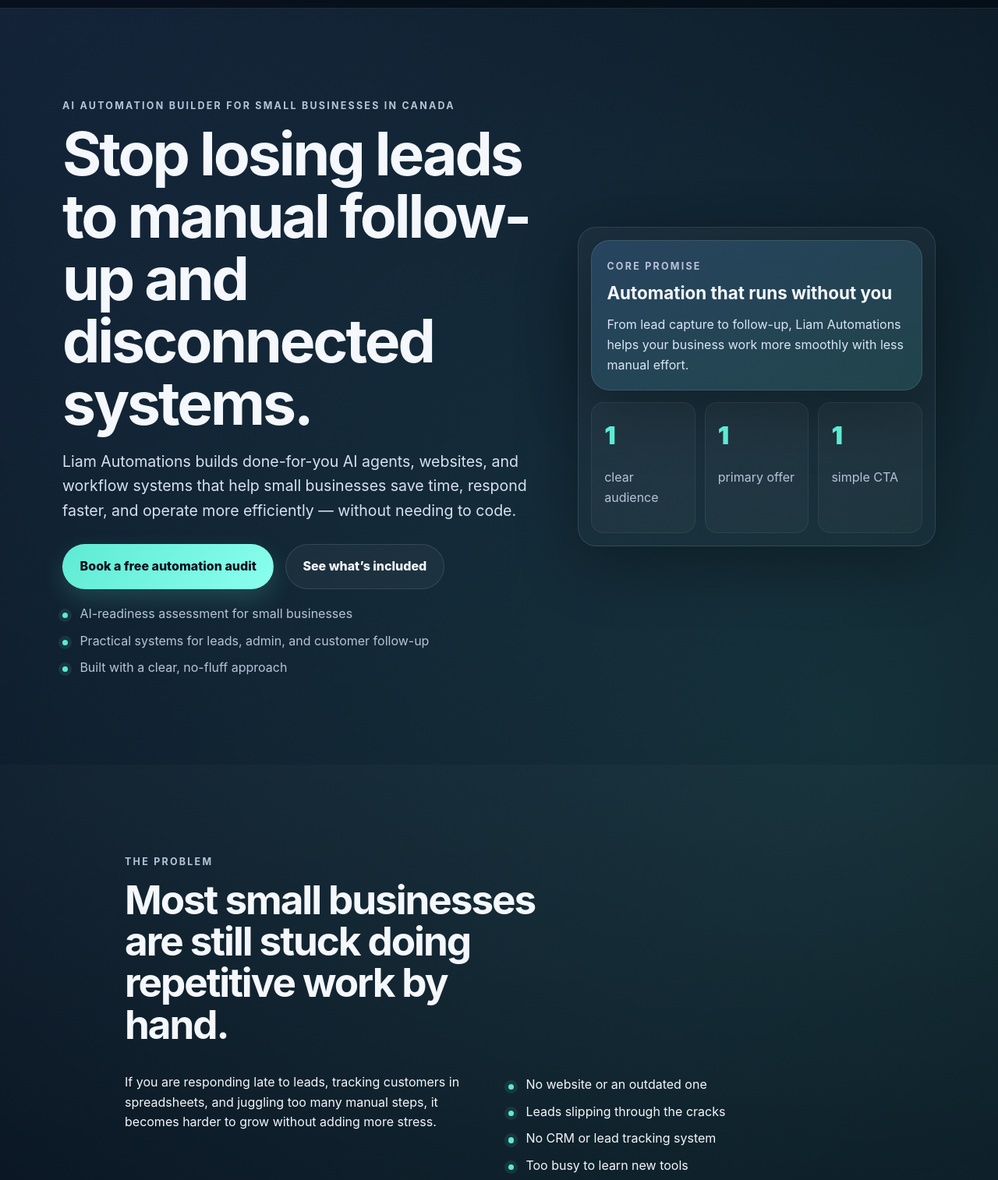
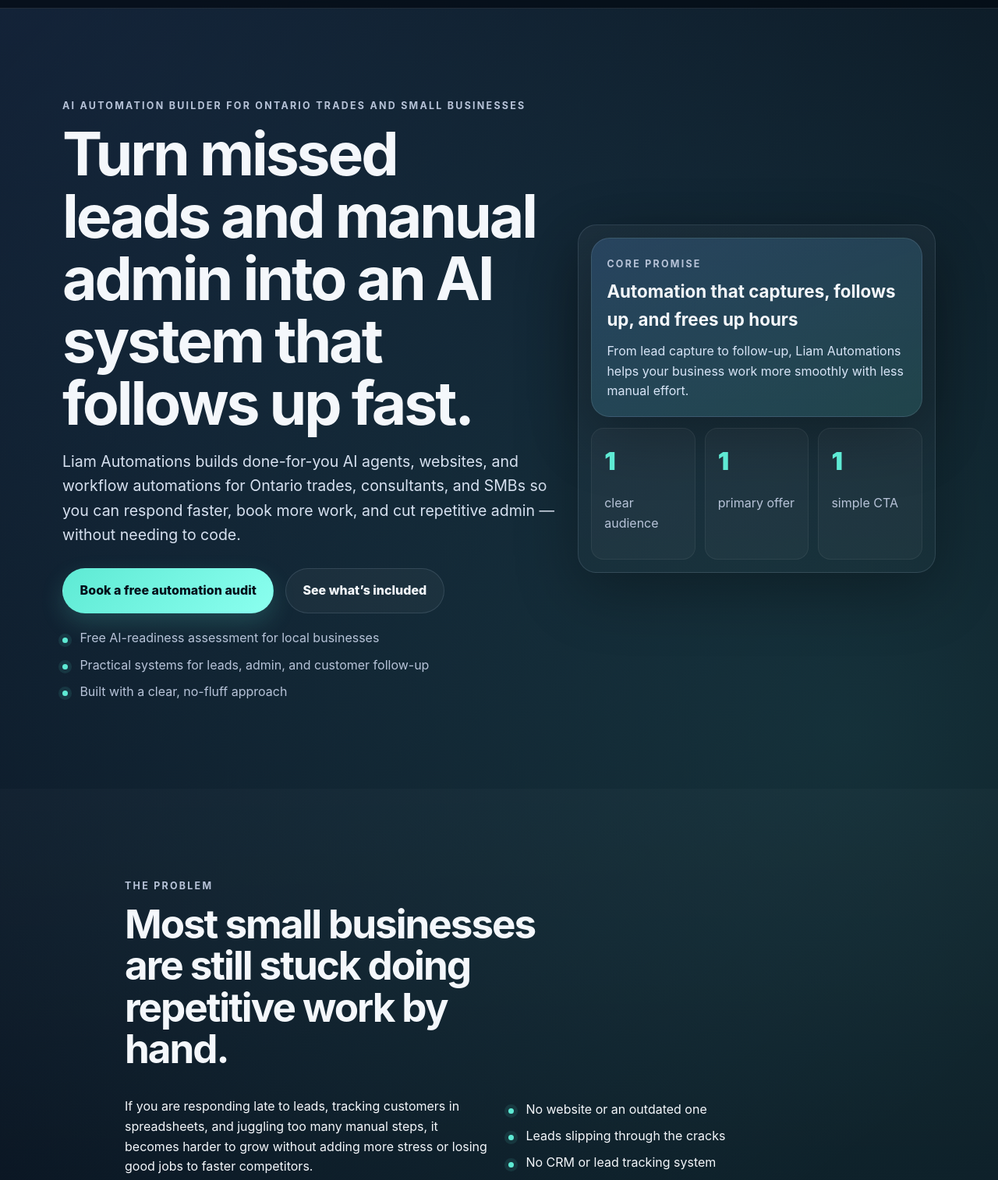
Before and after one commit to mukeshkumarkella-code/liam-automations-landing-page, a plain HTML site: page index.html in a window 1280 px wide. Shown: the part 66-1580 px from the top of the page at 78% size. Drawn offline with Linux system fonts and the light colour scheme.

Commit message:
Refresh Liam Automations landing page copy

```diff
--- a/index.html
+++ b/index.html
@@ -3,16 +3,16 @@
   <head>
     <meta charset="UTF-8" />
     <meta name="viewport" content="width=device-width, initial-scale=1.0" />
-    <title>Liam Automations | AI Automation for Small Businesses</title>
+    <title>Liam Automations | AI Automation for Ontario Trades & SMBs</title>
     <meta
       name="description"
-      content="Liam Automations helps small businesses in Canada save time, capture more leads, and reduce manual work with AI automation, intelligent agents, and smart workflow systems."
+      content="Liam Automations helps Ontario trades, consultants, and SMBs save time, capture more leads, and reduce manual work with AI automation, intelligent agents, and smart workflow systems."
     />
     <meta name="robots" content="index,follow" />
-    <meta property="og:title" content="Liam Automations | AI Automation for Small Businesses" />
+    <meta property="og:title" content="Liam Automations | AI Automation for Ontario Trades & SMBs" />
     <meta
       property="og:description"
-      content="Done-for-you AI agents, website setup, and workflow automation for small businesses that want to save time and convert more leads."
+      content="Done-for-you AI agents, website setup, and workflow automation for Ontario trades and small businesses that want to save time and convert more leads."
     />
     <meta property="og:type" content="website" />
     <meta property="og:url" content="#" />
@@ -42,17 +42,17 @@
       <section class="hero section">
         <div class="container hero-grid">
           <div class="hero-copy">
-            <p class="eyebrow">AI automation builder for small businesses in Canada</p>
-            <h1>Stop losing leads to manual follow-up and disconnected systems.</h1>
+            <p class="eyebrow">AI automation builder for Ontario trades and small businesses</p>
+            <h1>Turn missed leads and manual admin into an AI system that follows up fast.</h1>
             <p class="lead">
-              Liam Automations builds done-for-you AI agents, websites, and workflow systems that help small businesses save time, respond faster, and operate more efficiently — without needing to code.
+              Liam Automations builds done-for-you AI agents, websites, and workflow automations for Ontario trades, consultants, and SMBs so you can respond faster, book more work, and cut repetitive admin — without needing to code.
             </p>
             <div class="cta-row">
               <a class="button" href="#contact">Book a free automation audit</a>
               <a class="button button-secondary" href="#services">See what’s included</a>
             </div>
             <ul class="trust-list" aria-label="Highlights">
-              <li>AI-readiness assessment for small businesses</li>
+              <li>Free AI-readiness assessment for local businesses</li>
               <li>Practical systems for leads, admin, and customer follow-up</li>
               <li>Built with a clear, no-fluff approach</li>
             </ul>
@@ -60,7 +60,7 @@
           <div class="hero-panel" aria-label="Summary panel">
             <div class="panel-card panel-card-accent">
               <span class="panel-label">Core promise</span>
-              <strong>Automation that runs without you</strong>
+              <strong>Automation that captures, follows up, and frees up hours</strong>
               <p>From lead capture to follow-up, Liam Automations helps your business work more smoothly with less manual effort.</p>
             </div>
             <div class="stats-grid">
@@ -88,7 +88,7 @@
           <div class="two-col">
             <div>
               <p>
-                If you are responding late to leads, tracking customers in spreadsheets, and juggling too many manual steps, it becomes harder to grow without adding more stress.
+                If you are responding late to leads, tracking customers in spreadsheets, and juggling too many manual steps, it becomes harder to grow without adding more stress or losing good jobs to faster competitors.
               </p>
             </div>
             <div>
```
Also changed, not shown: 1 other file.
